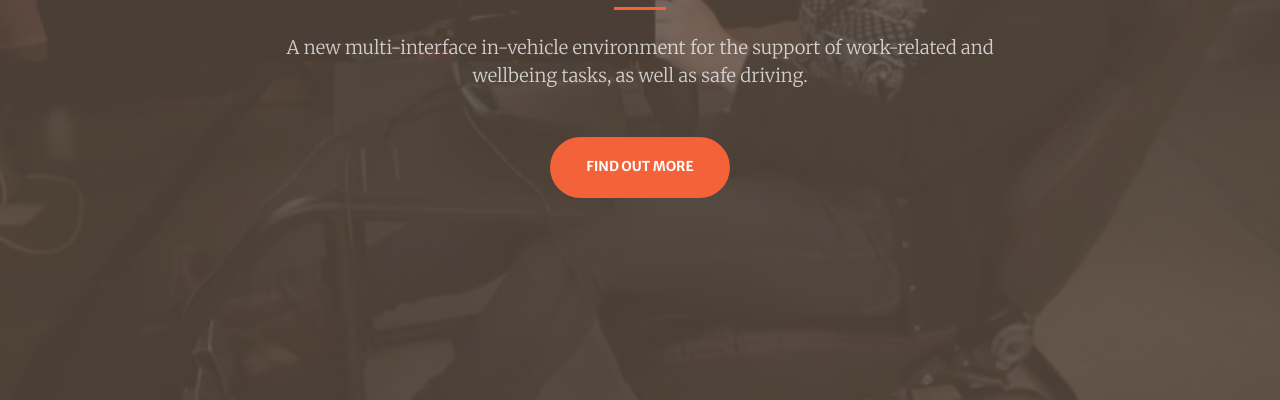
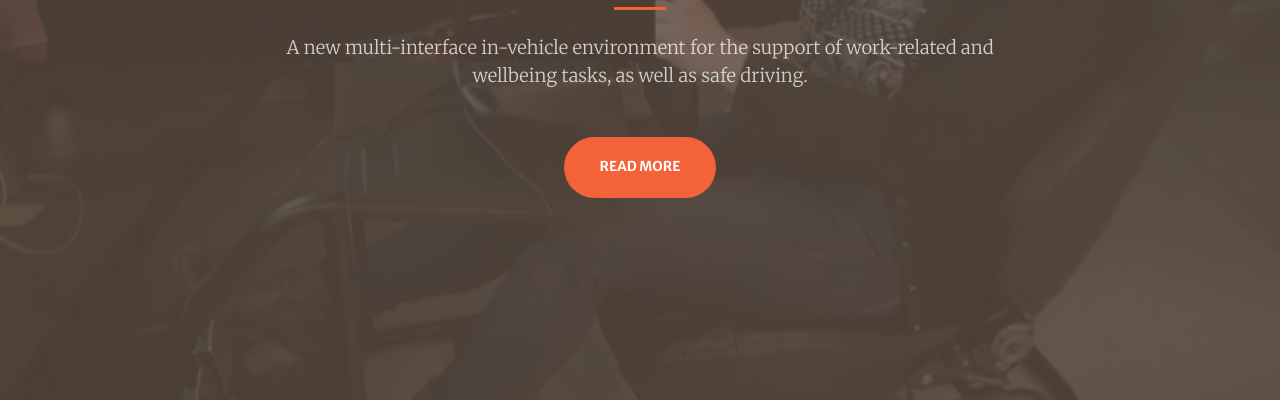
Before and after one commit to WellelseyHCILab/MobileOffice, a website with bundled scripts: page index.html in a window 1280 px wide. Shown: the part 400-800 px from the top of the page. Built offline with nearby package versions, Linux system fonts and the light colour scheme.

```diff
--- a/index.html
+++ b/index.html
@@ -75,7 +75,7 @@
         </div>
         <div class="col-lg-8 align-self-baseline">
           <p class="text-white-75 font-weight-light mb-5">A new multi-interface in-vehicle environment for the support of work-related and wellbeing tasks, as well as safe driving.</p>
-          <a class="btn btn-primary btn-xl js-scroll-trigger" href="#abstract">Find Out More</a>
+          <a class="btn btn-primary btn-xl js-scroll-trigger" href="#abstract">Read More</a>
         </div>
       </div>
     </div>
```
